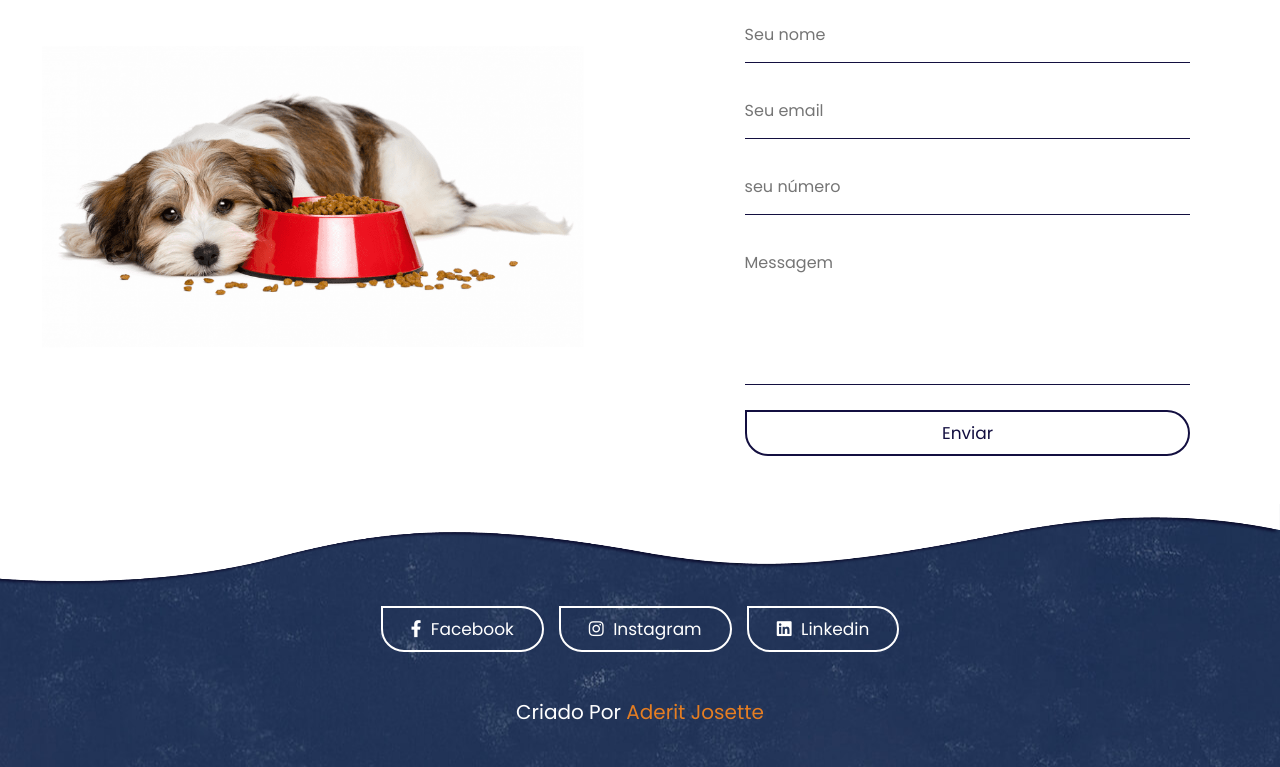
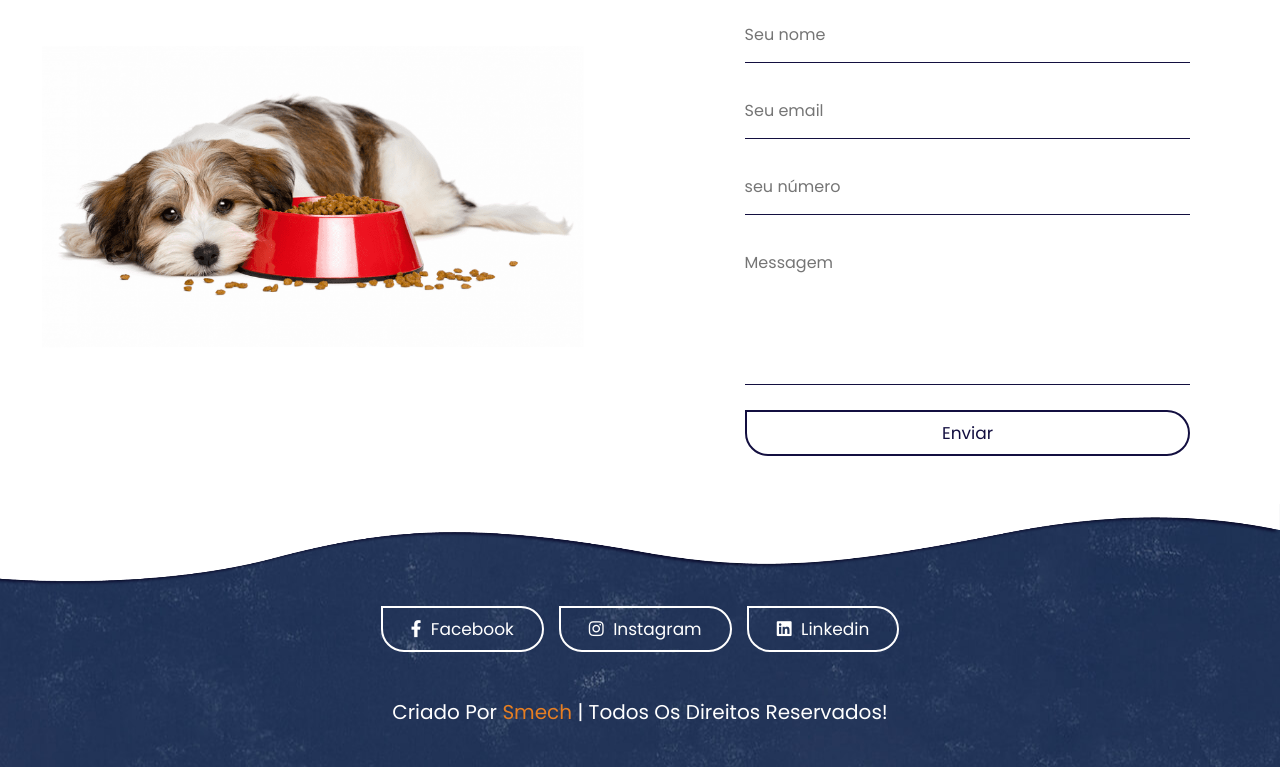
Before and after one commit to AderitoTsambe/PetShop, a plain HTML site: page index.html in a window 1280 px wide. Shown: the part 5006-5773 px from the top of the page. Drawn offline with Linux system fonts and the light colour scheme.

Commit message:
Atualizando

```diff
--- a/index.html
+++ b/index.html
@@ -339,7 +339,7 @@
         <a href="#" class="btn"> <i class="fab fa-linkedin"></i> linkedin </a>
     </div>
 
-    <div class="credit"> Criado por <span>Aderit Josette
+    <div class="credit"> Criado por <span>Smech</span> | Todos os direitos reservados! </div>
 
 
 
```
